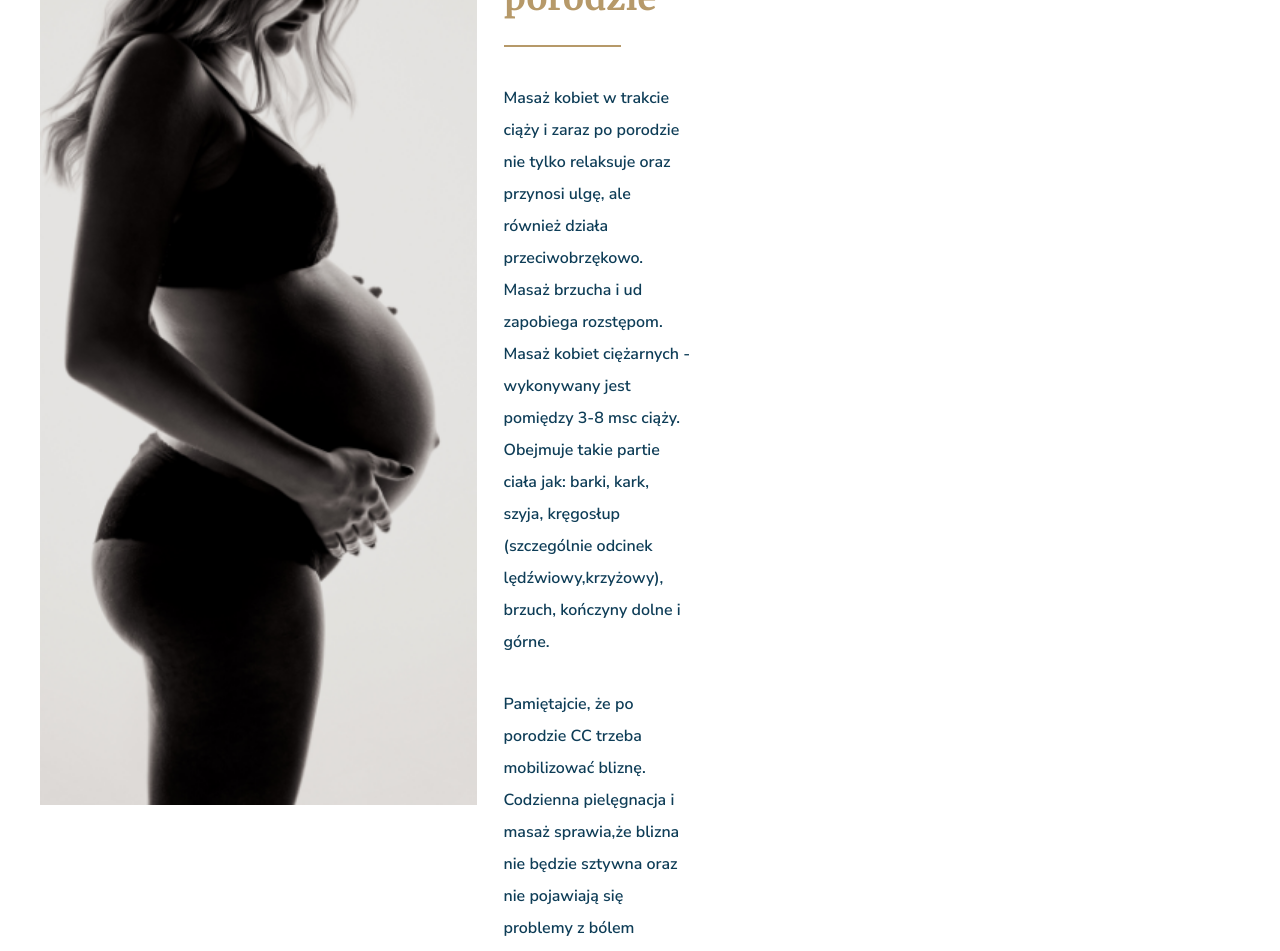
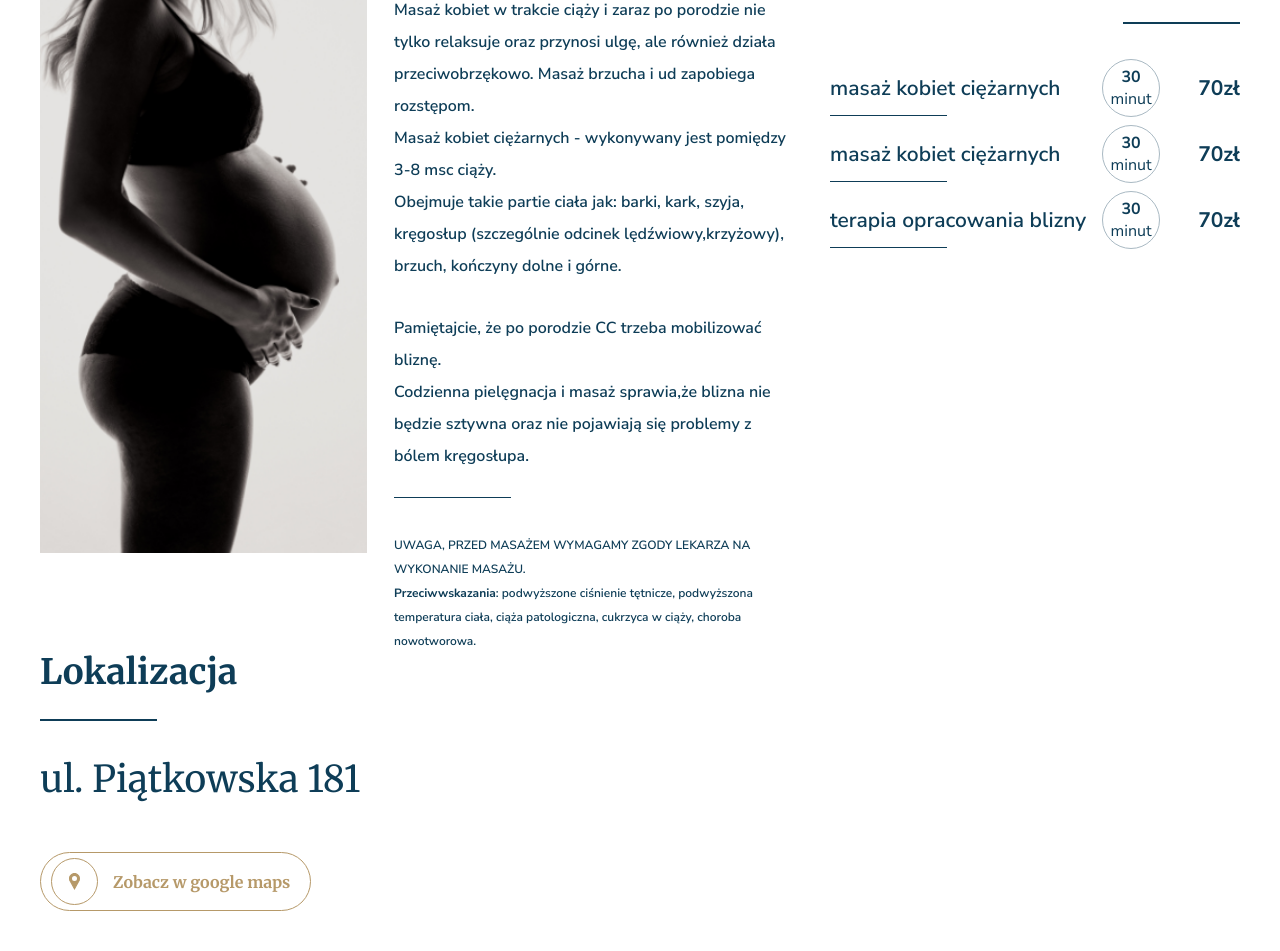
Before and after one commit to DBakalarski/swiat-masazu, a React (Create React App) app: page / in a window 1280 px wide. Shown: the part 2600-3551 px from the top of the page. Before the commit the page ends 3405 px from the top, so only its background shows below. Built offline with nearby package versions, Linux system fonts and the light colour scheme.

Commit message:
Add Location section

```diff
--- a/src/App.js
+++ b/src/App.js
@@ -5,6 +5,7 @@ import Header from './Components/Header/Header'
 import Pricing from './Components/Pricing/Pricing'
 import OfficeOffer from './Components/OfficeOffer/OfficeOffer'
 import PregnantOffer from './Components/PregnantOffer/PregnantOffer'
+import Location from './Components/Location/Location'
 import Nav from './Components/Nav/Nav'
 
 class App extends Component {
@@ -16,6 +17,7 @@ class App extends Component {
         <Pricing />
         <OfficeOffer />
         <PregnantOffer />
+        <Location />
         {/* <Nav /> */}
       </React.Fragment>
     )
--- /dev/null
+++ b/src/Components/Location/Location.js
@@ -0,0 +1,29 @@
+import React from 'react';
+import styles from './Location.module.scss'
+import pinImage from '../../images/pin2.svg'
+
+
+const Location = () => {
+    const { location, location_container, header, separator, address, button, image_container, button_text } = styles;
+    return (
+        <section className={location}>
+            <div className="container">
+                <div className={location_container}>
+                    <div className={header}>Lokalizacja<span className={separator}></span></div>
+                    <div className={address}>ul. Piątkowska 181</div>
+                    <div className={button}>
+                        <div className={image_container}>
+                            <img src={pinImage} alt="googlemaps" />
+                        </div>
+                        <div className={button_text}>
+                            Zobacz w google maps
+                        </div>
+                    </div>
+                </div>
+            </div>
+
+        </section>
+    );
+}
+
+export default Location;
--- /dev/null
+++ b/src/Components/Location/Location.module.scss
@@ -0,0 +1,67 @@
+@import '../../variables.scss';
+
+.location {
+    padding-top: 50px;
+    color: $primary-color;
+}
+
+.location_container {
+    font-family: $secondary-font;
+    display: flex;
+    flex-direction: column;
+    align-items: flex-start;
+}
+
+.header {
+    font-size: 35px;
+    font-weight: bold;
+}
+
+.separator {
+    display: block;
+    margin: 25px 0 35px 0;
+    width: 117px;
+    height: 2px;
+    background-color: $primary-color;
+}
+
+.address {
+    font-size: 37px;
+}
+
+.button {
+    margin-top: 50px;
+    border: 1px solid $secondary-color;
+    border-radius: 60px;
+    display: flex;
+    align-items: center;
+    cursor: pointer;
+    transition: 0.3s;
+}
+
+.button_text {
+    color: $secondary-color;
+    padding: 0 20px 0 15px;
+    font-weight: bold;
+}
+
+.image_container {
+    border: 1px solid $secondary-color;
+    //padding: 5px;
+    width: 47px;
+    height: 47px;
+    border-radius: 50%;
+    display: flex;
+    justify-content: center;
+    align-items: center;
+    margin: 5px 0 5px 10px;
+    background-color: #fff;
+}
+
+.button:hover {
+    background-color: $secondary-color;
+
+    .button_text {
+        color: #fff;
+    }
+}
--- a/src/Components/PregnantOffer/PregnantOffer.js
+++ b/src/Components/PregnantOffer/PregnantOffer.js
@@ -1,7 +1,8 @@
 import React from 'react';
-import styles from './PregnantOffer.module.scss'
-import pregnantImage from '../../images/pregnant.png'
-import PriceItem from '../Pricing/PriceItem'
+import styles from './PregnantOffer.module.scss';
+import pregnantImage from '../../images/pregnant.png';
+import PregnantOfferItem from './PregnantOfferItem'
+
 
 const PregnantOffer = () => {
     const { pregnant, description_container, description, header, separator, pregnant_container, main_description, additional_separator, additional_description, pricing_container, pricing_header, pricing_separator, pricing_content } = styles
@@ -33,9 +34,17 @@ const PregnantOffer = () => {
                     <div className={pricing_container}>
                         <div className={pricing_header}>Cennik usług<span className={pricing_separator}></span></div>
                         <div className={pricing_content}>
-                            <PriceItem
+                            <PregnantOfferItem
                                 content="masaż kobiet ciężarnych"
-                                price="60zł"
+                                price="70zł"
+                            />
+                            <PregnantOfferItem
+                                content="masaż kobiet ciężarnych"
+                                price="70zł"
+                            />
+                            <PregnantOfferItem
+                                content="terapia opracowania blizny"
+                                price="70zł"
                             />
                         </div>
                     </div>
--- a/src/Components/PregnantOffer/PregnantOffer.module.scss
+++ b/src/Components/PregnantOffer/PregnantOffer.module.scss
@@ -8,6 +8,7 @@
 .description_container {
     display: flex;
     flex-basis: 70%;
+    max-width: 65%;
 }
 
 .separator {
@@ -64,8 +65,18 @@
 }
 
 .pricing_header {
+    font-family: $primary-font;
     font-size: 35px;
+    font-weight: 700;
     color: $primary-color;
+    display: flex;
+    flex-direction: column;
+    align-items: flex-end;
+}
+
+.pricing_container {
+    padding-top: 150px;
+    padding-left: 30px;
 }
 
 .pricing_separator {
@@ -75,3 +86,5 @@
     height: 2px;
     background-color: $primary-color;
 }
+
+@media (min-width: 1600px) {}
--- /dev/null
+++ b/src/Components/PregnantOffer/PregnantOfferItem.js
@@ -0,0 +1,25 @@
+import React from 'react';
+import styles from './PregnantOfferItem.module.scss'
+
+
+
+const PregnantOfferItem = (props) => {
+    const { price_item, price_title, title_separator, description, time, price } = styles
+    return (
+        <div className={price_item}>
+            <div className={price_title}>
+                {props.content}
+                <span className={title_separator}></span>
+            </div>
+            <div className={description}>
+                <div className={time}>
+                    <span>{props.time || "30"}</span>
+                    <span>minut</span>
+                </div>
+                <div className={price}>{props.price}</div>
+            </div>
+        </div>
+    )
+}
+
+export default PregnantOfferItem;
--- /dev/null
+++ b/src/Components/PregnantOffer/PregnantOfferItem.module.scss
@@ -0,0 +1,74 @@
+@import '../../variables.scss';
+
+.price_item {
+    display: flex;
+    align-items: center;
+    width: 410px;
+    justify-content: space-between;
+    color: $primary-color;
+    margin-bottom: 8px;
+    cursor: default;
+
+    &:hover {
+        color: $secondary-color;
+
+        .price_title:before {
+            background-color: $secondary-color;
+        }
+    }
+}
+
+.price_title {
+    font-size: 21px;
+    position: relative;
+    font-weight: 600;
+}
+
+.price_title::before {
+    content: '';
+    position: absolute;
+    display: block;
+    margin-top: 15px;
+    width: 117px;
+    height: 1px;
+    background-color: $primary-color;
+    bottom: -14px;
+}
+
+.description {
+    display: flex;
+    align-items: center;
+}
+
+.time {
+    width: 58px;
+    height: 58px;
+    display: flex;
+    flex-direction: column;
+    justify-content: center;
+    align-items: center;
+    background-color: #fff;
+    border: 1px solid #A9B9C3;
+    border-radius: 50%;
+    padding: 10px;
+    color: $primary-color;
+    font-size: 16px;
+
+    span:first-child {
+        font-weight: bold;
+    }
+}
+
+.price {
+    font-size: 21px;
+    font-weight: bold;
+    padding-left: 20px;
+    min-width: 80px;
+    text-align: right;
+}
+
+@media (min-width: 1600px) {
+    .price_item {
+        width: 500px;
+    }
+}
```
Also changed, not shown: src/images/pin2.svg (added).
